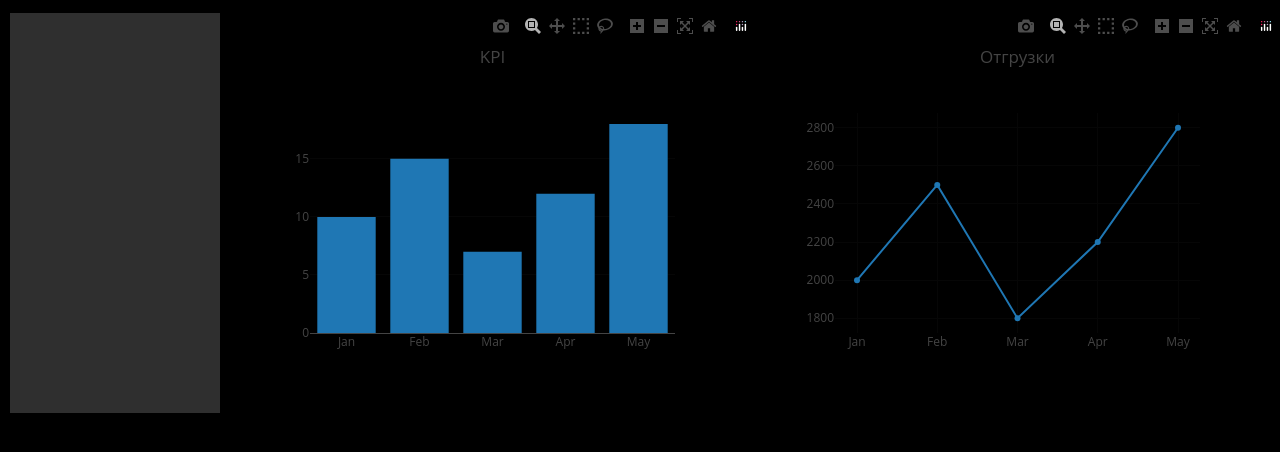
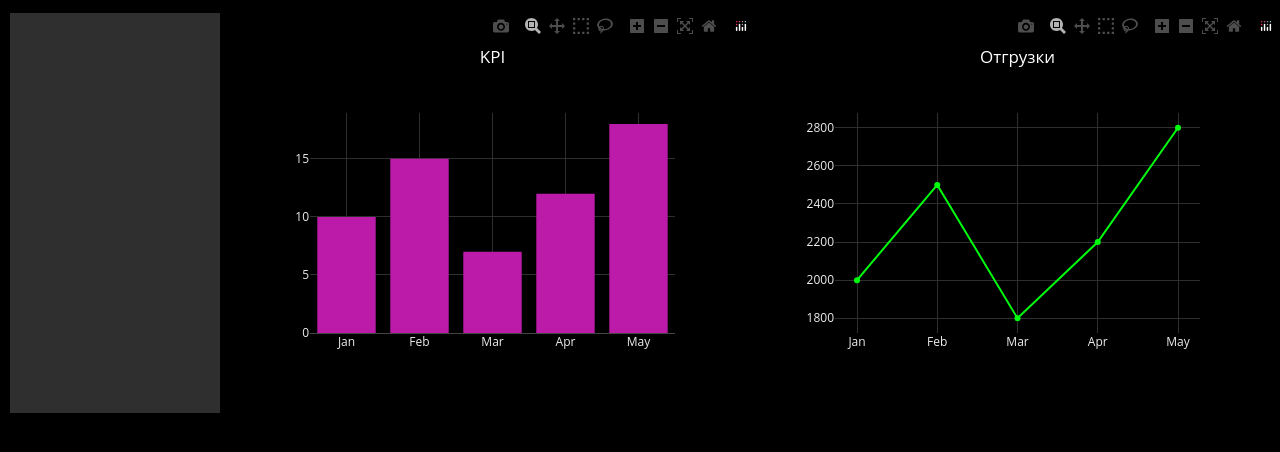
Before and after one commit to cbrekrut/ERP-Sistem, a Django app: page /erp/ in a window 1280 px wide. Shown: the part 38-490 px from the top of the page. Run offline with Django 4.2, Linux system fonts and the light colour scheme; some libraries are stand-ins or nearby versions; some web fonts are replaced.

Commit message:
add plot

```diff
--- a/system/erp/static/erp/index.css
+++ b/system/erp/static/erp/index.css
@@ -125,7 +125,7 @@ p {
     width: 45%;
     height: 13%;
     padding-top: 15%;
-    background: #bc1aa9;
+    background: #ff23c4;
     transition: .8s ease-in-out;
     text-align: center;
 }
--- a/system/erp/templates/erp/erp.html
+++ b/system/erp/templates/erp/erp.html
@@ -25,6 +25,9 @@
             y: [10, 15, 7, 12, 18],
             type: 'bar',
             name: 'KPI',
+            marker: {
+            color: '#bc1aa9' // Цвет графика KPI
+        },
         };
 
         // Пример данных для графика выручки (замените на ваши реальные данные)
@@ -33,15 +36,35 @@
             y: [2000, 2500, 1800, 2200, 2800],
             type: 'line',
             name: 'Revenue',
+            line: {
+            color: '#00ff0d' // Цвет графика выручки
+        },
         };
         var layout = {
         plot_bgcolor: '#000', // Черный фон графика
         paper_bgcolor: '#000',
-        title: 'KPI', // Черный фон области вокруг графика
+        title: {
+            text: 'KPI', // Заголовок графика KPI
+        font: {
+                color: '#fff' // Белый цвет заголовка
+            }
+        },
+        xaxis: {
+            tickfont: {
+                color: '#eeeeee' // Белый цвет значений по оси X
+            },
+            gridcolor: '#2f2f2f' // Белая сетка по оси X
+        },
+        yaxis: {
+            tickfont: {
+                color: '#eeeeee' // Белый цвет значений по оси X
+            },
+            gridcolor: '#2f2f2f' // Белая сетка по оси Y
+        }
         };
         // Генерация графика KPI
         Plotly.newPlot('kpi-chart', [kpiData],layout);
-        layout.title = 'Отгрузки'
+        layout.title.text = 'Отгрузки';
         // Генерация графика выручки
         Plotly.newPlot('revenue-chart', [revenueData],layout);
         <!-- Добавьте код для других графиков по необходимости -->
```
Also changed, not shown: system/db.sqlite3.
